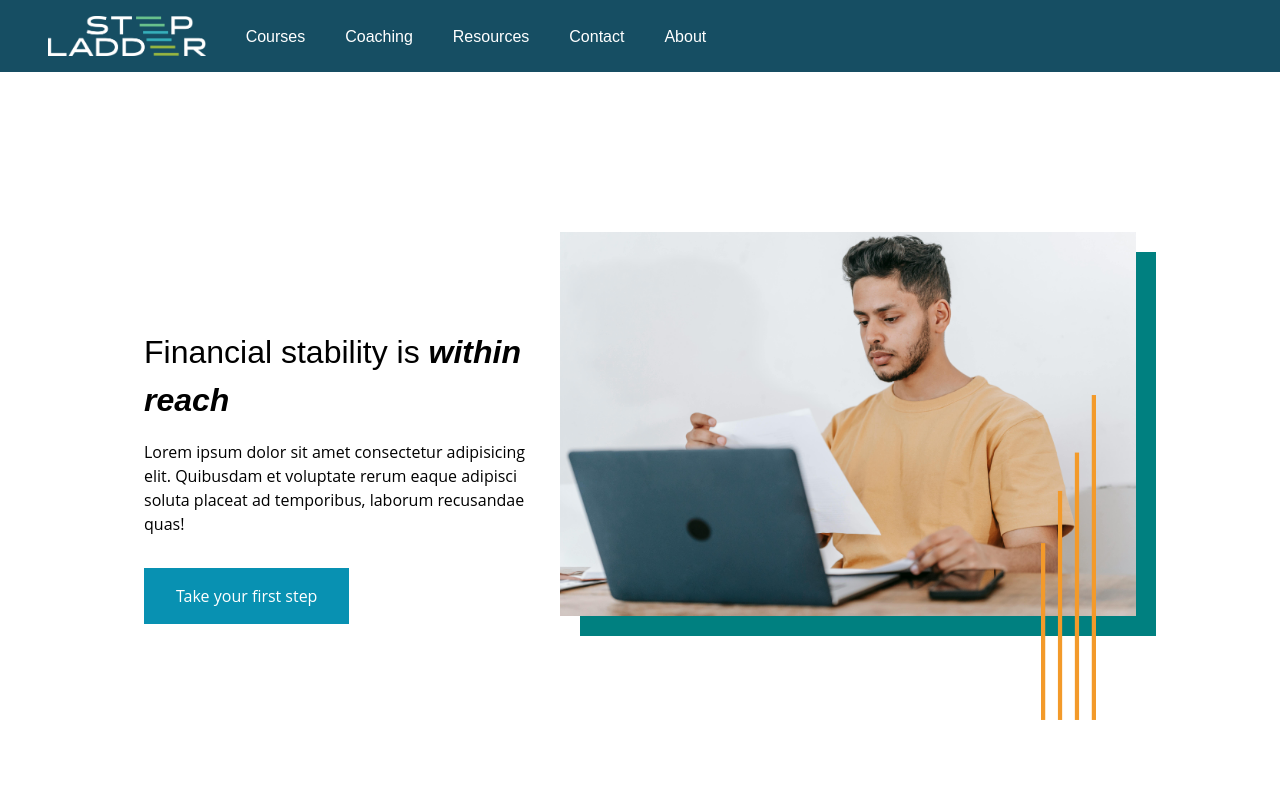
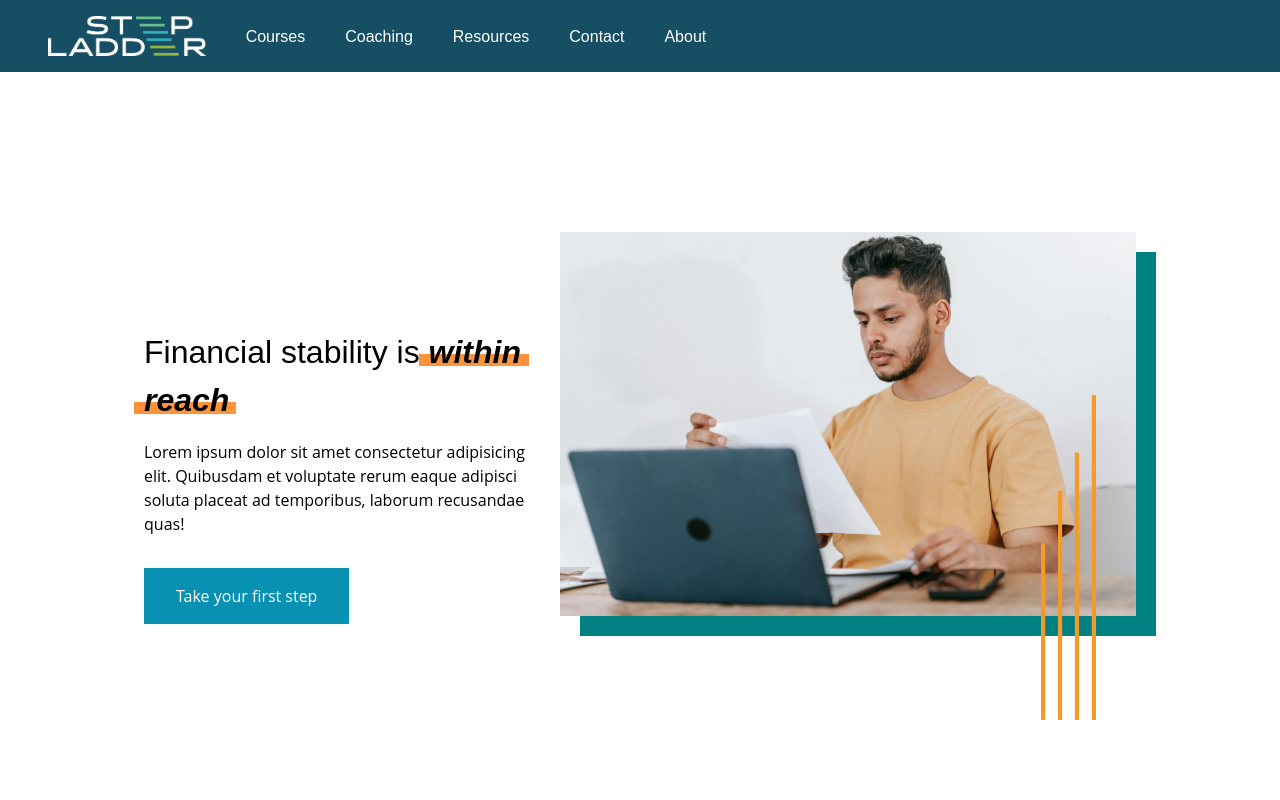
Before and after one commit to swhoxf/stepladder, a React (Create React App) app: page / in a window 1280 px wide. Shown: the top 800 px of the page. Built offline with nearby package versions, Linux system fonts and the light colour scheme.

Commit message:
improved styling of span element in header

```diff
--- a/src/components/HeroSection.js
+++ b/src/components/HeroSection.js
@@ -10,10 +10,10 @@ import linesVerticalAscending from '../assets/decorative/lines-vertical-ascendin
 
 const HeroSection = () => {
   return (
-    <section className="hero mx-auto max-w-7xl flex gap-8 pt-20 justify-center my-20">
-      <div className="my-20 min-w-96 max-w-64 w-56">
+    <section className="hero mx-auto max-w-8xl flex gap-8 pt-20 justify-center my-20">
+      <div className="my-20 max-w-96 flex-grow">
         <h1 className="my-4">
-          Financial stability is <span className="font-black italic relative before:absolute before:bg-orange-400 before:h-3 before:w-full before:bottom-1 before:right-2 before:z-[-1]">within reach</span>
+          Financial stability is <span className="font-black italic relative before:absolute before:bg-orange-400 before:h-3 before:w-[120%] before:bottom-1 before:left-[-10px] before:z-[-1]">within</span> <span className="font-black italic relative before:absolute before:bg-orange-400 before:h-3 before:w-[120%] before:bottom-1 before:left-[-10px] before:z-[-1]">reach</span>
         </h1>
         <p className="my-4">
           Lorem ipsum dolor sit amet consectetur adipisicing elit. Quibusdam et
```
